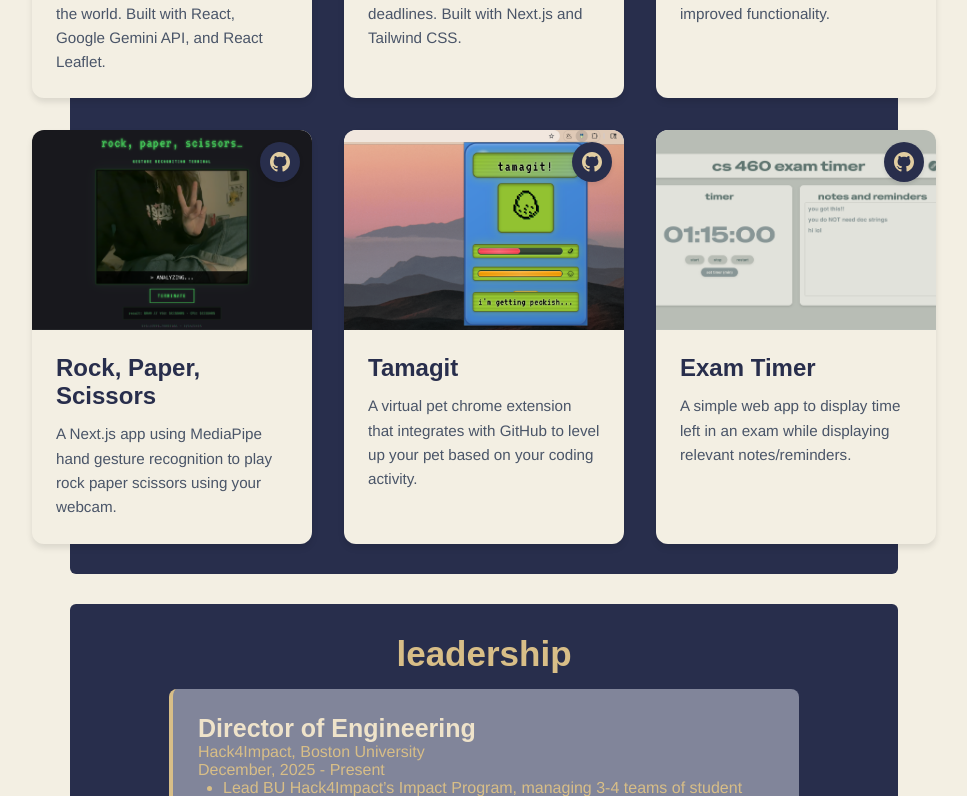
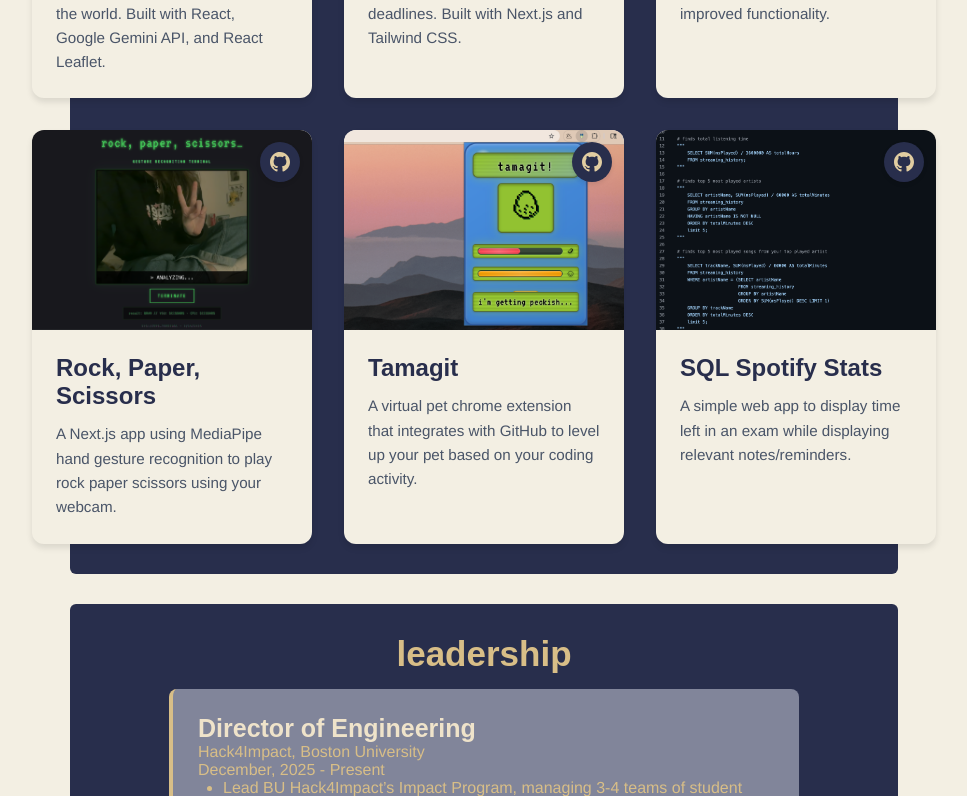
Before and after one commit to nicolajack/portfolio, a React (Vite) app in the folder frontend/: page / in a window 1280 px wide. Shown: the part 2564-3360 px from the top of the page, without its empty margins (156-1123 px from the left). Built offline with nearby package versions, Linux system fonts and the light colour scheme; no server answers; a web font is replaced by a local one.

Commit message:
updated classes, grades, projects

```diff
--- a/frontend/src/App.jsx
+++ b/frontend/src/App.jsx
@@ -14,7 +14,7 @@
 import studyBuddyImg from './assets/studybuddy2.png';
 import h4isiteImg from './assets/h4isite.png';
 import rpsImg from './assets/rpspreview.png';
-import examTimerImg from './assets/examTimerPreview.png'
+import spotifySQLImg from './assets/spotifySQL.png'
 import tamagitImg from './assets/tamagitPreview.png'
 import { Analytics } from '@vercel/analytics/react';
 
@@ -125,11 +125,11 @@
                         image={tamagitImg}
                     />
                     <Projects
-                        name="Exam Timer"
+                        name="SQL Spotify Stats"
                         description="A simple web app to display time left in an exam while displaying relevant notes/reminders."
-                        github="https://github.com/nicolajack/examTimer"
-                        deployLink="https://exam-timer-beta.vercel.app/"
-                        image={examTimerImg}
+                        github="https://github.com/nicolajack/spotifySQLStats"
+                        deployLink="https://github.com/nicolajack/spotifySQLStats"
+                        image={spotifySQLImg}
                     />
                 </div>
             </div>
@@ -204,21 +204,34 @@
                     title="Student"
                     info="Boston University, Boston, MA"
                     dates="January, 2024 - May, 2027"
-                    bullets={["Currently pursuing a BA in Computer Science.", "3.98 GPA", "Member of Girls Who Code, Women in Computer Science, Hack4Impact and Forge Design Labs.", "Prominent coursework: Intro to CS 1, Intro to CS 2, Computer Systems, Combinatorics, Linear Algebra, Geometric Algorithms, Probability in Computing, Analysis of Algorithms."]}>
+                    bullets={["Currently pursuing a BA in Computer Science.", "3.99 GPA", "Member of Girls Who Code, Women in Computer Science, Hack4Impact and Forge Design Labs.", "Prominent coursework: Intro to CS 1 & 2, Computer Systems, Combinatorics, Linear Algebra, Geometric Algorithms, Probability in Computing, Analysis of Algorithms, Distributed Systems, Database Systems."]}>
                 </Experiences>
             </div>
 
             <div id="exp" className="scroll-reveal">
                 <h2>relevant coursework</h2>
-                <h3 id="sem2">spring 2026</h3>
+                <h3 id="sem2">fall 2026</h3>
                 <Classes
+                    title="CS 357: Introduction to Information Security"
+                    info="Provides basic concepts needed for understanding information security. Discusses vulnerabilities, design principles, basic algorithms, security definitions, and analytical methods. Covers system security, network security, web security, cryptography, and data privacy. Also addresses social, ethical, and policy aspects of security."
+                    title2="CS 320: Concepts of Programming Languages"
+                    info2="Concepts involved in the design of programming languages. Bindings, argument transmission, and control structures. Environments: compile-time, load-time, and run-time. Interpreters."
+                    title3="CS 115: Academic Writing in Computer Science"
+                    info3="Writing Intensive unit through the topic of computer science. Students engage with readings and discussions in current computer science issues. The course focuses on teaching critical reading, creating a strong argument, and engaging with a variety of sources."
+                >
+                </Classes>
+                <OldClasses
+                    sem="spring 2026"
                     title="CS 460: Introduction to Database Systems"
                     info="Examines entity-relationship, relational, and object-oriented data models; commercial query languages: SQL, relational algebra, relational calculus, and QBE; file organization, indexing and hashing, query optimization, transaction processing, concurrency control and recovery,integrity, and security."
+                    grade="grade: A"
                     title2="CS 411: Software Engineering"
                     info2="Topics may include software tools, software testing methodologies, retrofitting, regression testing, structured design and structured programming, software characteristics and quality, complexity, entropy, deadlock, fault tolerance, formal proofs of program correctness, chief program teams, and structured walk-throughs."
+                    grade2="grade: A"
                     title3="CS 351: Distributed Systems"
-                    info3="Covers fundamental concepts of distributed computing (logical clocks, causal order, snapshots, consensus, atomic commit), communication and synchronization primitives, concurrency control, task and data parallelism, data consistency, replication, and fault tolerance.">
-                </Classes>
+                    info3="Covers fundamental concepts of distributed computing (logical clocks, causal order, snapshots, consensus, atomic commit), communication and synchronization primitives, concurrency control, task and data parallelism, data consistency, replication, and fault tolerance."
+                    grade3="grade: A">
+                </OldClasses>
                 <OldClasses
                     sem="fall 2025"
                     title="CS 330: Introduction to Analysis of Algorithms"
```
Also changed, not shown: frontend/src/assets/spotifySQL.png (added).
